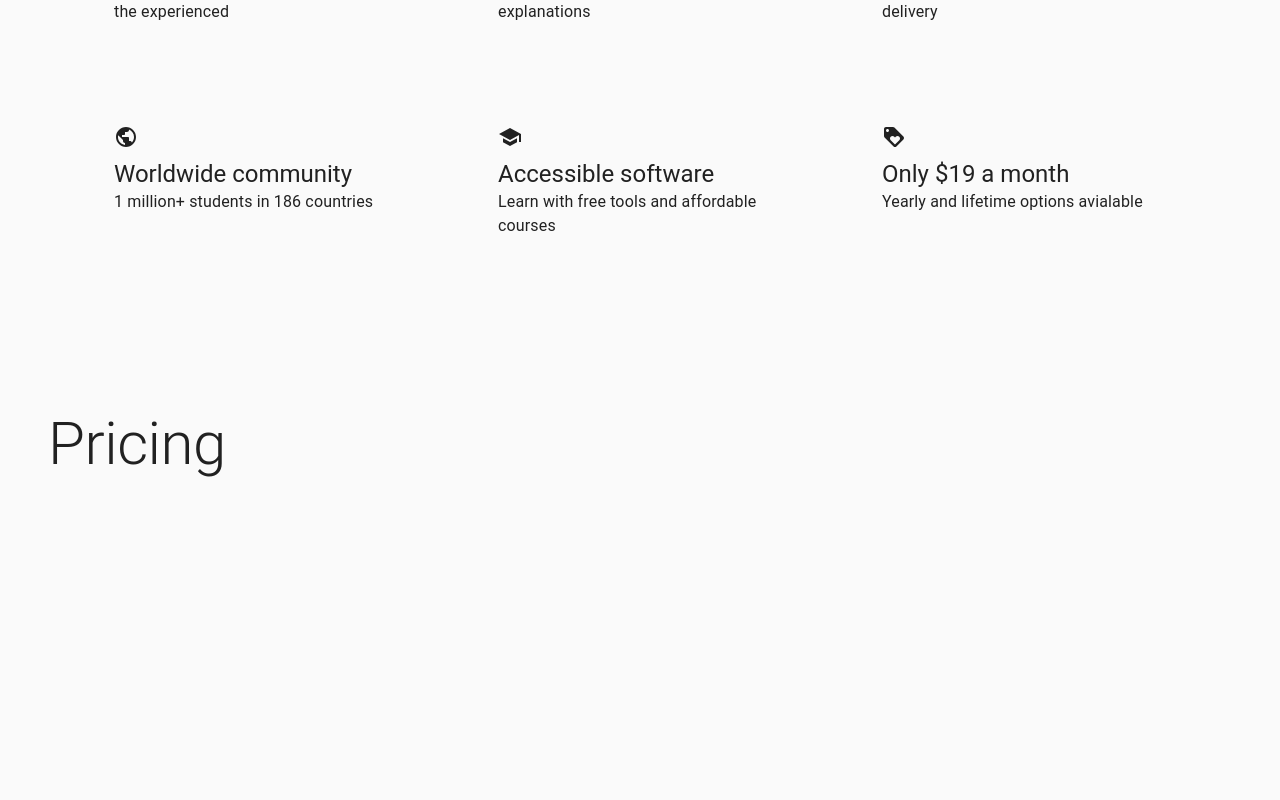
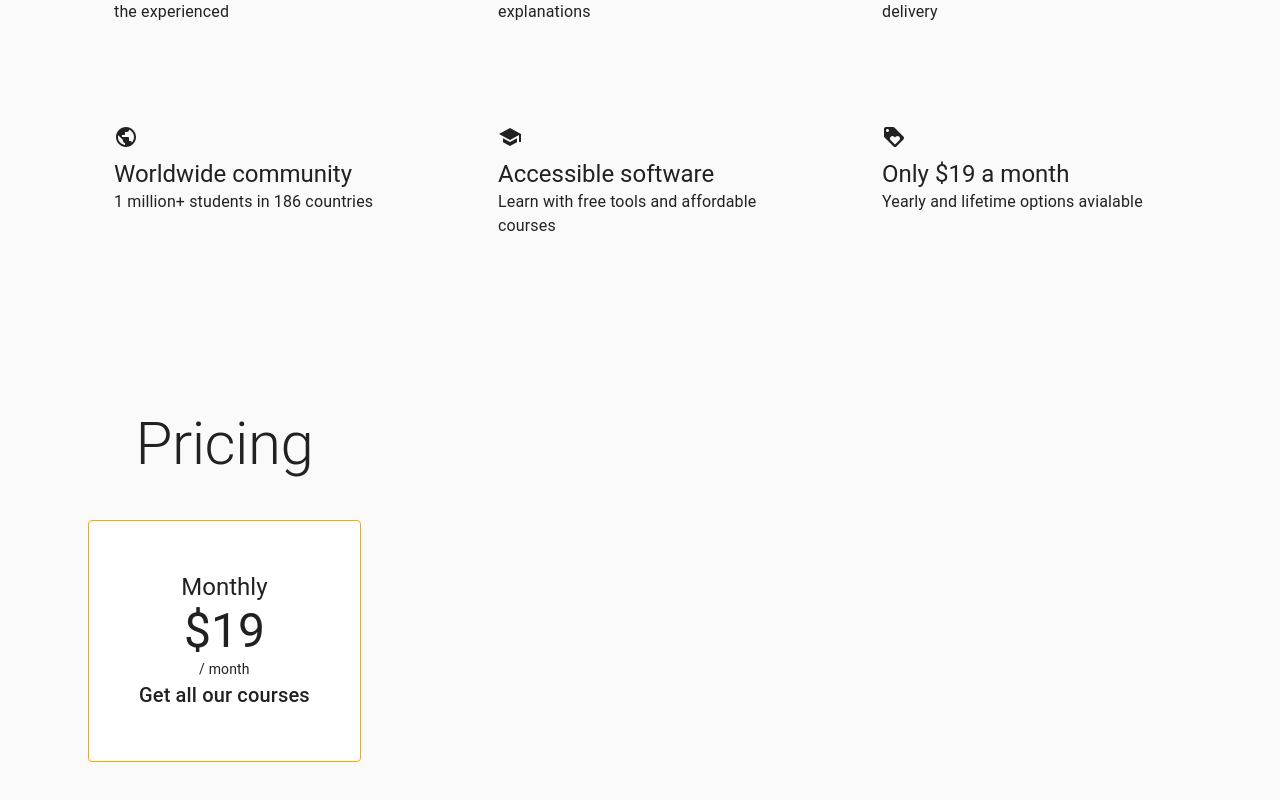
Before and after one commit to yedai13/react-materialUI, a React (Create React App) app in the folder landing-page/: page / in a window 1280 px wide. Shown: the part 1167-1967 px from the top of the page. Before the commit the page ends 1647 px from the top, so only its background shows below. Built offline with nearby package versions, Linux system fonts and the light colour scheme.

Commit message:
build a pricing option component

```diff
--- a/landing-page/src/Pricing.js
+++ b/landing-page/src/Pricing.js
@@ -1,12 +1,15 @@
 import { Container, Grid, Typography } from "@material-ui/core";
 import React from "react";
+import PricingOption from "./PricingOption";
 
 const Pricing = () => {
   return (
     <Container>
       <Typography variant="h2">Pricing</Typography>
       <Grid container>
-        <Grid item></Grid>
+        <Grid item>
+          <PricingOption />
+        </Grid>
 
         <Grid item></Grid>
 
--- /dev/null
+++ b/landing-page/src/PricingOption.js
@@ -0,0 +1,27 @@
+import React from "react";
+import { Card, Typography } from "@material-ui/core";
+import { makeStyles } from "@material-ui/core/styles";
+import { orange } from "@material-ui/core/colors";
+
+const useStyles = makeStyles((theme) => ({
+  pricingCard: {
+    padding: 50,
+    margin: 40,
+    borderColor: "orange",
+  },
+}));
+
+const PricingOption = () => {
+  const { pricingCard } = useStyles();
+
+  return (
+    <Card className={pricingCard} variant="outlined">
+      <Typography variant="h5">Monthly</Typography>
+      <Typography variant="h3">$19</Typography>
+      <Typography variant="h7">/ month</Typography>
+      <Typography variant="h6">Get all our courses</Typography>
+    </Card>
+  );
+};
+
+export default PricingOption;
```
